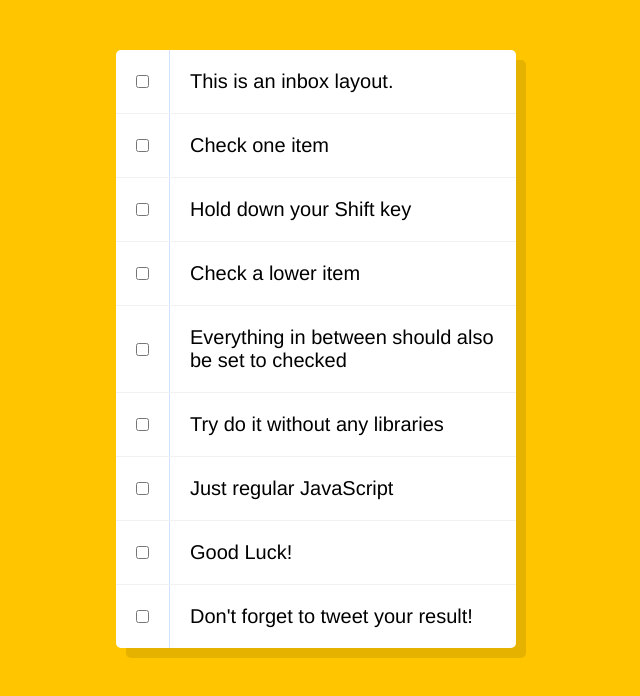
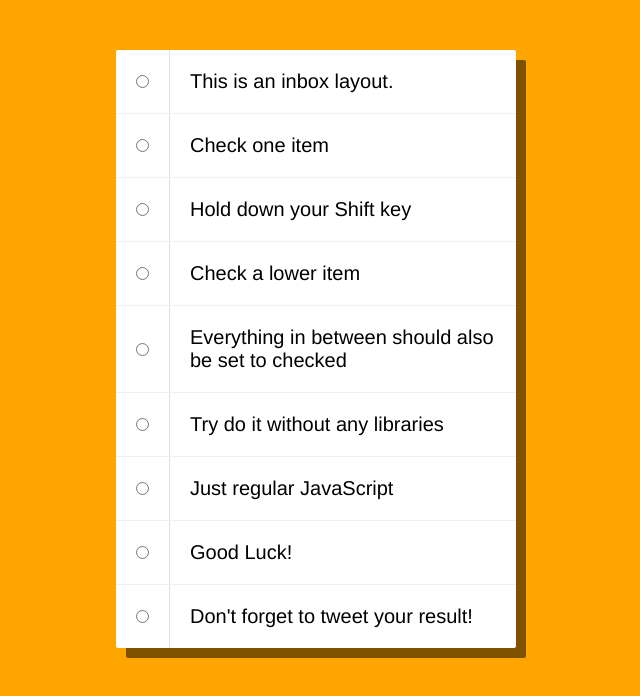
Before and after one commit to Osei-Wusu/SPRING2025WEB124, a plain HTML site: page JavaScript5/index.html in a window 1280 px wide. Shown: the whole page, without its empty margins (324-964 px from the left). Drawn offline with Linux system fonts and the light colour scheme.

Commit message:
JavaScript5 update

```diff
--- a/JavaScript5/index.html
+++ b/JavaScript5/index.html
@@ -1,3 +1,6 @@
+<!--Author: Dominic Appiah-->
+<!--Class: WEB 124-->
+<!--Description: Hold Shift and Select Multiple items JavaScript Project-->
 <!DOCTYPE html>
 <html lang="en">
 
@@ -10,47 +13,48 @@
 
 <body>
 
-    <!--
+ <!--
    The following is a common layout you would see in an email client.
 
    When a user clicks a checkbox, holds Shift, and then clicks another checkbox a few rows down, all the checkboxes in-between those two checkboxes should be checked.
 
   -->
+   <!--Changed input type to radio-->
     <div class="inbox">
         <div class="item">
-            <input type="checkbox">
+            <input type="radio">
             <p>This is an inbox layout.</p>
         </div>
         <div class="item">
-            <input type="checkbox">
+            <input type="radio">
             <p>Check one item</p>
         </div>
         <div class="item">
-            <input type="checkbox">
+            <input type="radio">
             <p>Hold down your Shift key</p>
         </div>
         <div class="item">
-            <input type="checkbox">
+            <input type="radio">
             <p>Check a lower item</p>
         </div>
         <div class="item">
-            <input type="checkbox">
+            <input type="radio">
             <p>Everything in between should also be set to checked</p>
         </div>
         <div class="item">
-            <input type="checkbox">
+            <input type="radio">
             <p>Try do it without any libraries</p>
         </div>
         <div class="item">
-            <input type="checkbox">
+            <input type="radio">
             <p>Just regular JavaScript</p>
         </div>
         <div class="item">
-            <input type="checkbox">
+            <input type="radio">
             <p>Good Luck!</p>
         </div>
         <div class="item">
-            <input type="checkbox">
+            <input type="radio">
             <p>Don't forget to tweet your result!</p>
         </div>
     </div>
--- a/JavaScript5/style.css
+++ b/JavaScript5/style.css
@@ -5,18 +5,23 @@
   Date: 05/08/2025
   */
 
+  /*
+  Changed html background to orange
+  changed input type to radio
+
+  */
 
     html {
       font-family: sans-serif;
-      background: #ffc600;
+      background: orange;
     }
 
     .inbox {
       max-width: 400px;
       margin: 50px auto;
       background: white;
-      border-radius: 5px;
-      box-shadow: 10px 10px 0 rgba(0,0,0,0.1);
+      border-radius: 2px;
+      box-shadow: 10px 10px 0 rgba(0,0,0,0.5);
     }
 
     .item {
@@ -35,7 +40,7 @@
       text-decoration: line-through;
     }
 
-    input[type="checkbox"] {
+    input[type="radio"] {
       margin: 20px;
     }
 
```
